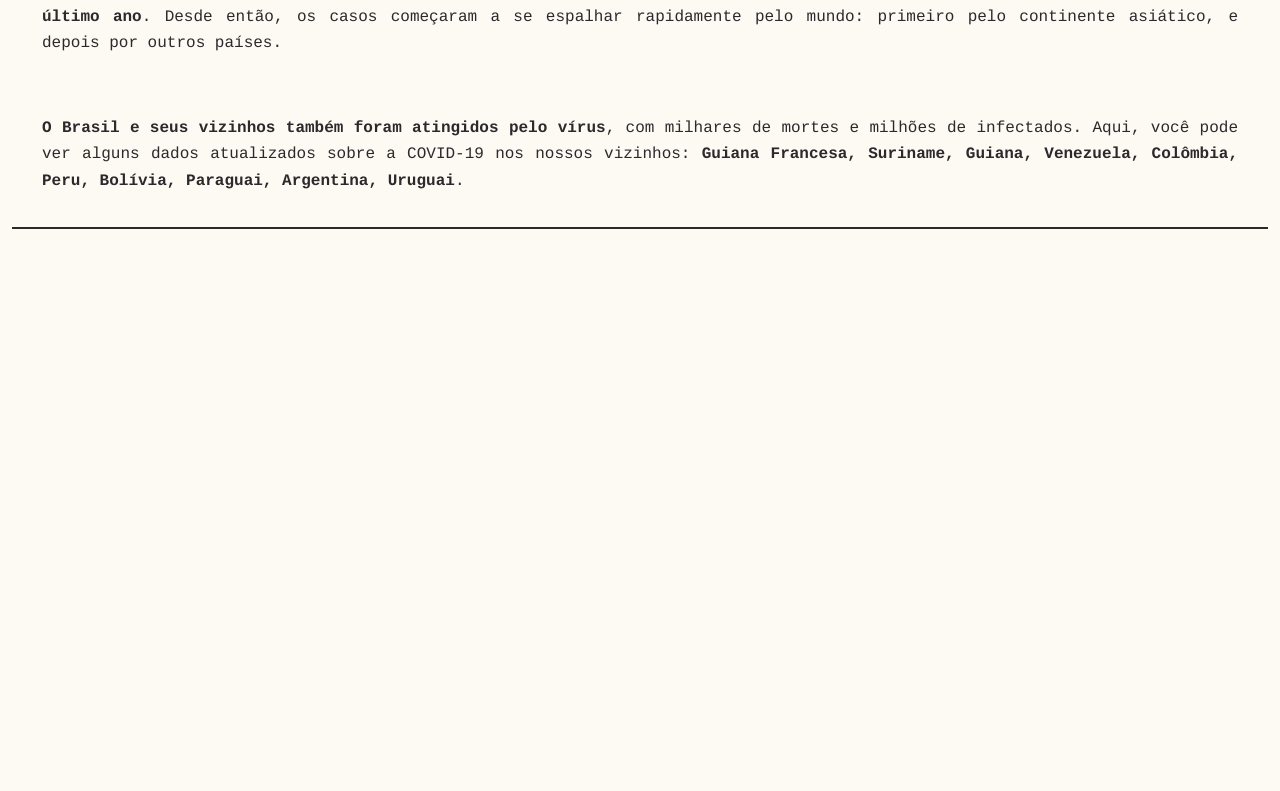
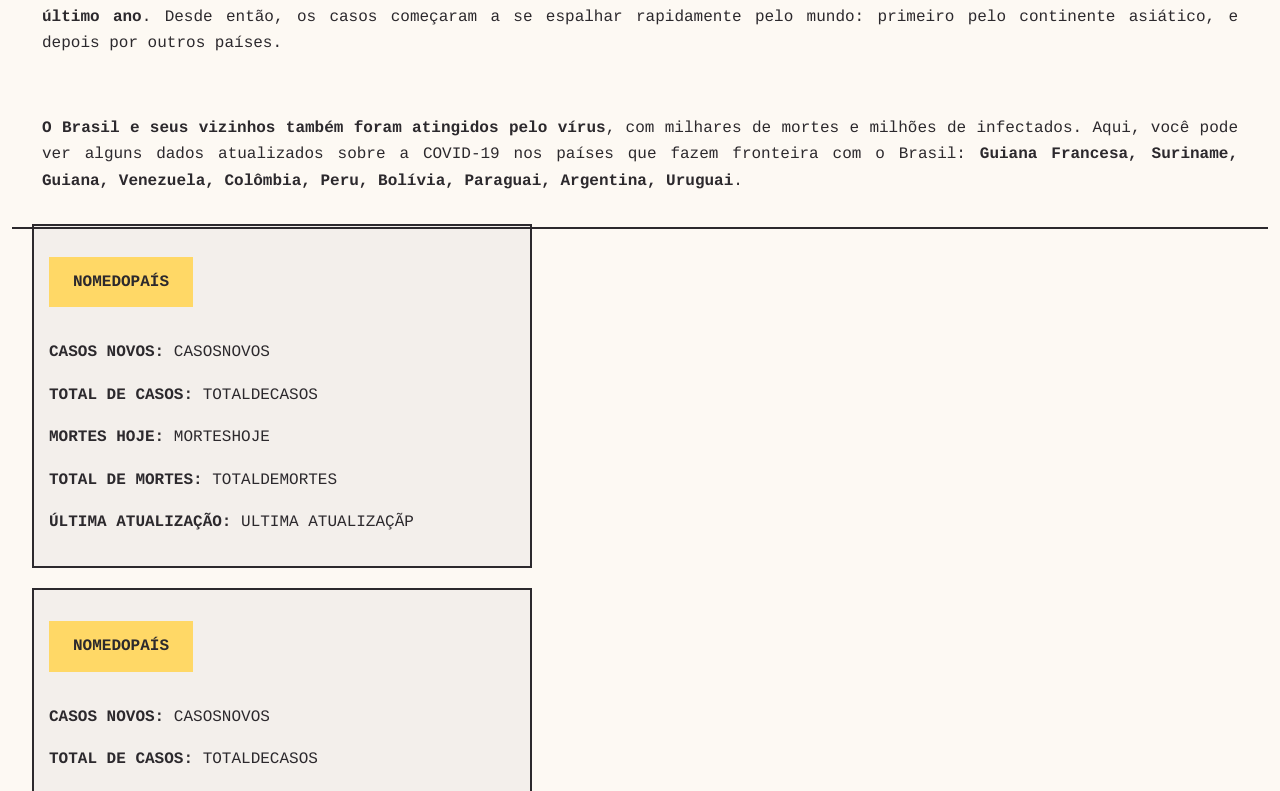
Before and after one commit to AyrlonDouglas/nossos-vizinhos, an Angular app: page / in a window 1280 px wide. Shown: the part 709-1500 px from the top of the page. Before the commit the page ends 938 px from the top, so only its background shows below. Built offline with nearby package versions, Linux system fonts and the light colour scheme.

Commit message:
esbolço card-country feito

```diff
--- a/src/app/app.component.html
+++ b/src/app/app.component.html
@@ -4,5 +4,6 @@
 
     <app-navegation></app-navegation>
     <app-card-brief-information></app-card-brief-information>
+    <app-country-list></app-country-list>
   </div>
 </div>
--- a/src/app/card-brief-information/card-brief-information.component.html
+++ b/src/app/card-brief-information/card-brief-information.component.html
@@ -12,7 +12,8 @@
     <p>
       <b>O Brasil e seus vizinhos também foram atingidos pelo vírus</b>, com
       milhares de mortes e milhões de infectados. Aqui, você pode ver alguns
-      dados atualizados sobre a COVID-19 nos nossos vizinhos:
+      dados atualizados sobre a COVID-19 nos países que fazem fronteira com o
+      Brasil:
       <b
         >Guiana Francesa, Suriname, Guiana, Venezuela, Colômbia, Peru, Bolívia,
         Paraguai, Argentina, Uruguai</b
--- a/src/app/card-brief-information/card-brief-information.component.scss
+++ b/src/app/card-brief-information/card-brief-information.component.scss
@@ -23,5 +23,4 @@ h3 {
   background-color: #ffd866;
   padding: 0.75rem 1.5rem;
   color: #2c292d;
-  background-color: #ffd866;
 }
--- a/src/app/country-card/country-card.component.html
+++ b/src/app/country-card/country-card.component.html
@@ -1 +1,10 @@
-<p>country-card works!</p>
+<section>
+  <p class="section--country-name">NomeDoPaís</p>
+  <div class="section--country-info">
+    <p><b>Casos novos:</b> CasosNovos</p>
+    <p><b>Total de casos:</b> TotalDeCasos</p>
+    <p><b>Mortes Hoje:</b> MortesHoje</p>
+    <p><b>Total de mortes:</b> TotalDeMortes</p>
+    <p><b>Última atualização:</b> Ultima Atualizaçãp</p>
+  </div>
+</section>
--- a/src/app/country-card/country-card.component.scss
+++ b/src/app/country-card/country-card.component.scss
@@ -0,0 +1,16 @@
+section {
+  padding: 15px;
+  background-color: #f3efeb;
+  max-width: 500px;
+  min-width: 300px;
+  margin: 20px;
+  border: 2px solid #2c292d;
+  text-transform: uppercase;
+
+  .section--country-name {
+    background-color: #ffd866;
+    display: inline-block;
+    padding: 0.75rem 1.5rem;
+    font-weight: bold;
+  }
+}
--- a/src/app/country-list/country-list.component.html
+++ b/src/app/country-list/country-list.component.html
@@ -1 +1 @@
-<p>country-list works!</p>
+<app-country-card *ngFor="let country of [1, 2, 3]"></app-country-card>
```
